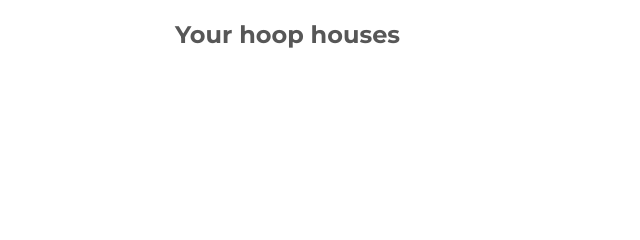
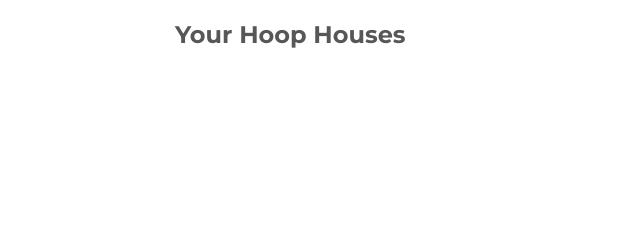
Before and after one commit to kurmachu/hoop-manager, a plain HTML site: page web/index.html in a window 1280 px wide. Shown: the top 240 px of the page, 280-920 px from the left. Drawn offline with Linux system fonts and the light colour scheme.

Commit message:
Capitalise hoop houses

```diff
--- a/web/index.html
+++ b/web/index.html
@@ -15,7 +15,7 @@
 	<main>
 		<article class="page overview current">
 			<div class="coltainer">
-				<h1 class="page-title" onclick="knock()">Your hoop houses</h1>
+				<h1 class="page-title" onclick="knock()">Your Hoop Houses</h1>
 				<div class="card-preview-zone">
 
 				</div>
```
